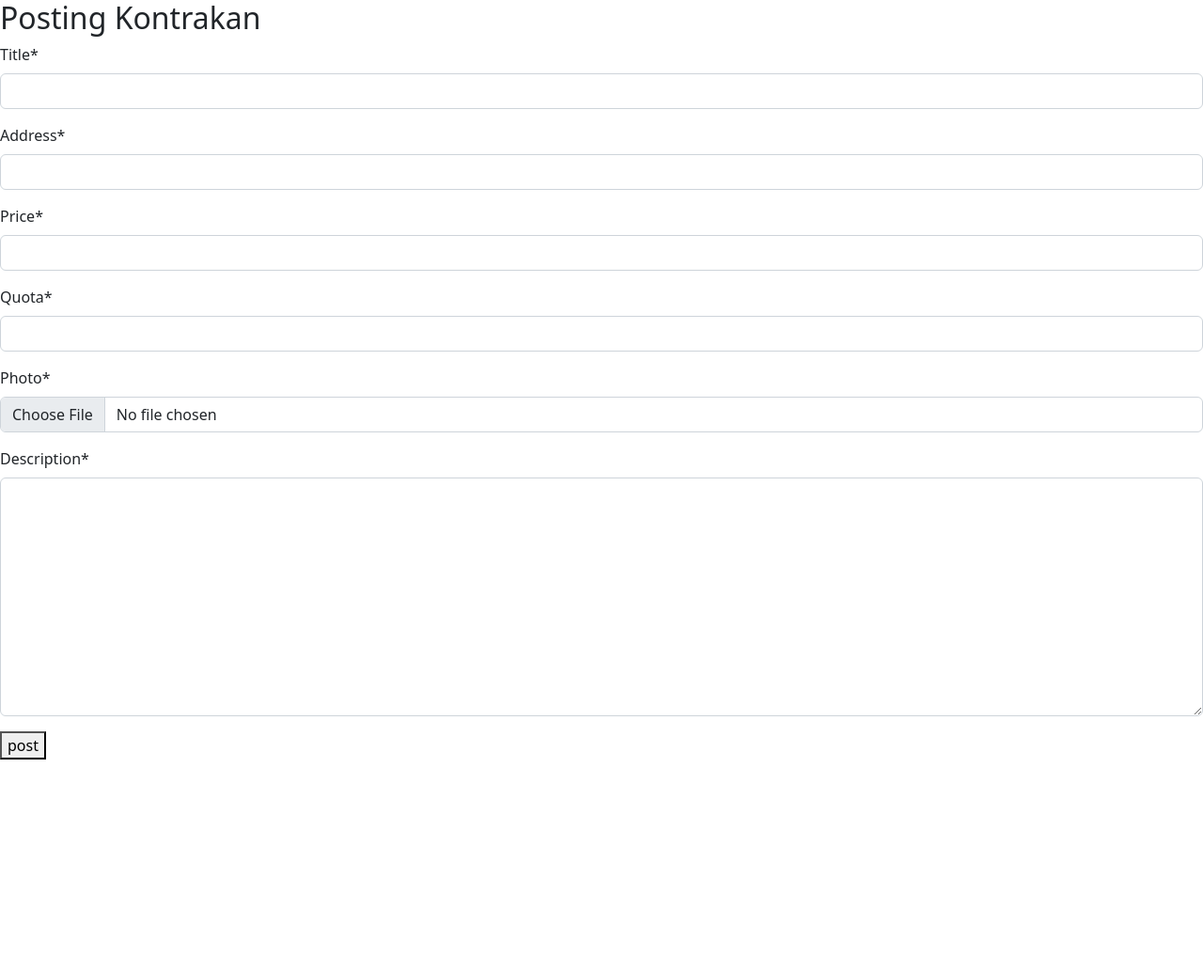
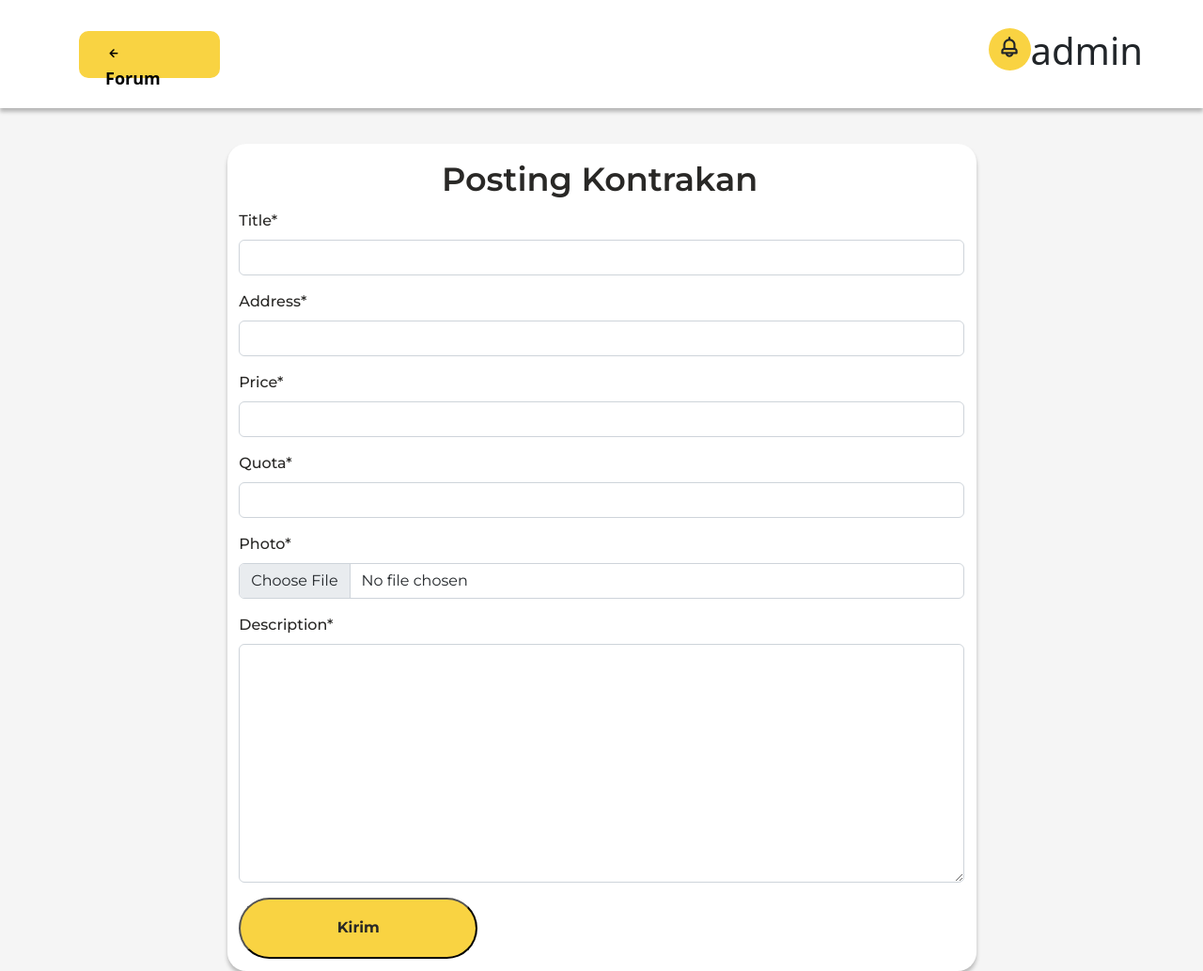
Before and after one commit to aamilham/KontrakanID, a Django app: page /forum/rent/create/ in a window 1280 px wide. Shown: the whole page at 94% size. Before the commit the page ends 808 px from the top, so only its background shows below. Run offline with Django 4.2, Linux system fonts and the light colour scheme; a user stored in the database is signed in; some libraries are stand-ins or nearby versions.

Commit message:
add createPost frontend & fixing bug

```diff
--- /dev/null
+++ b/forum/static/forum/createrent.css
@@ -0,0 +1,58 @@
+
+.createRentBackground {
+    width: 100%;
+    height: 100%;
+    background: #f5f5f5;
+}
+
+.createRent {
+    width: 797px;
+    padding-left: 1%;
+    padding-top: 2%;
+    padding-right: 1%;
+    padding-bottom: 1%;
+    margin: auto;
+
+    background: #FFFFFF;
+box-shadow: 0px 4px 4px rgba(0, 0, 0, 0.25);
+border-radius: 20px;
+
+font-family: 'Montserrat';
+font-style: normal;
+font-weight: 500;
+font-size: 16px;
+line-height: 24px;
+
+color: #292826;
+}
+
+.createRent h2 {
+    width: 340px;
+
+    font-family: 'Montserrat';
+font-style: normal;
+font-weight: 600;
+font-size: 35px;
+line-height: 24px;
+
+color: #292826;
+
+margin: auto;
+margin-bottom: 20px;
+}
+
+.createRent form button {
+width: 254px;
+height: 65px;
+background: #F9D342;
+border-radius: 50px;
+
+font-family: 'Montserrat';
+font-style: normal;
+font-weight: 700;
+font-size: 16px;
+line-height: 20px;
+text-align: center;
+
+color: #292826;
+}
--- a/forum/static/forum/forum.css
+++ b/forum/static/forum/forum.css
@@ -1,3 +1,10 @@
+
+.forumBackground {
+    background-color: #F5f5f5;
+    width: 100%;
+    height: 100%;
+}
+
 .forumNavbar {
     display: flex;
     align-items: center;
@@ -8,7 +15,7 @@
     background: #FFFFFF;
     box-shadow: 0px 4px 4px rgba(0, 0, 0, 0.25);
     padding: 20px 5%;
-
+    margin-bottom: 3%;
 }
 
 .forumNavbar a {
@@ -34,9 +41,7 @@
 }
 
 .forumHerocontainer {
-    padding-top: 2.5%;
     display: block;
-    background: #F5F5F5;;
 }
 
 .forumHerojudul {
--- a/forum/static/forum/rent.css
+++ b/forum/static/forum/rent.css
@@ -3,7 +3,6 @@
     background-color: #F5F5F5;
     height: 100%;
     width: 100%;
-    padding-top: 2%;
 }
 
 .rentContainer {
--- a/forum/templates/forum/base.html
+++ b/forum/templates/forum/base.html
@@ -11,6 +11,7 @@
     <link rel="stylesheet" href="{% static 'forum/register.css' %}?{% now 'U' %}">
     <link rel="stylesheet" href="{% static 'forum/forum.css' %}?{% now 'U' %}">
     <link rel="stylesheet" href="{% static 'forum/rent.css' %}?{% now 'U' %}">
+    <link rel="stylesheet" href="{% static 'forum/createrent.css' %}?{% now 'U' %}">
     <!-- Bootstrap CSS -->
     <link href="https://cdn.jsdelivr.net/npm/bootstrap@5.2.3/dist/css/bootstrap.min.css" rel="stylesheet" integrity="sha384-rbsA2VBKQhggwzxH7pPCaAqO46MgnOM80zW1RWuH61DGLwZJEdK2Kadq2F9CUG65" crossorigin="anonymous">
 
--- a/forum/templates/forum/create_rent.html
+++ b/forum/templates/forum/create_rent.html
@@ -3,10 +3,33 @@
 
 
 {% block content %}
-    <h2>Posting Kontrakan</h2>
-    <form method="post" enctype="multipart/form-data">
-        {% csrf_token %}
-        {{ form|crispy }}
-        <button type="submit">post</button>
-    </form>
+<div class="createRentBackground">
+    <div class="forumNavbar">
+        <a href="{% url 'forum:forum' %}" class="logo">
+            <div class="backbutton">
+                <div class="backbuttoncontent">
+                    <i class="uil uil-arrow-left"></i>
+                    Forum
+                </div>
+            </div>
+        </a>
+    <div class="forumProfile">
+        <div class="lonceng">
+            <div class="loncenglogo"><i class="uil uil-bell"></i></div>
+        </div>
+        <h1>{{ request.user.username }}</h1>
+    </div>
+</div>
+
+    <div class="createRent">
+        <h2>Posting Kontrakan</h2>
+        <form method="post" enctype="multipart/form-data">
+            {% csrf_token %}
+            {{ form|crispy }}
+            <button type="submit">Kirim</button>
+        </form>
+    </div>
+</div>
+
+
 {% endblock content %}
--- a/forum/templates/forum/forum.html
+++ b/forum/templates/forum/forum.html
@@ -1,7 +1,7 @@
 {% extends 'forum/base.html' %}
 
 {% block content %}
-
+<div class="forumBackground">
 <div class="forumNavbar">
     <a href="{% url 'forum:index' %}" class="logo">
         <img src="../../static/forum/assets/kontrakaniddd.png" alt="logokontrakanid">
@@ -63,7 +63,7 @@
 
 
 </div>
-
+</div>
 
 
 {% endblock content %}
--- a/forum/templates/forum/rent.html
+++ b/forum/templates/forum/rent.html
@@ -1,7 +1,7 @@
 {% extends 'forum/base.html' %}
 
 {% block content %}
-
+<div class="rentBackground">
 <div class="forumNavbar">
         <a href="{% url 'forum:forum' %}" class="logo">
             <div class="backbutton">
@@ -19,7 +19,7 @@
     </div>
 </div>
 
-<div class="rentBackground">
+
     <div class="rentContainer">
         <div class="rentBox">
 
```
